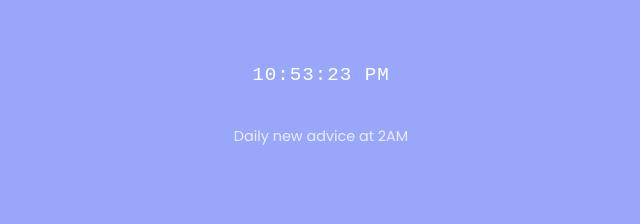
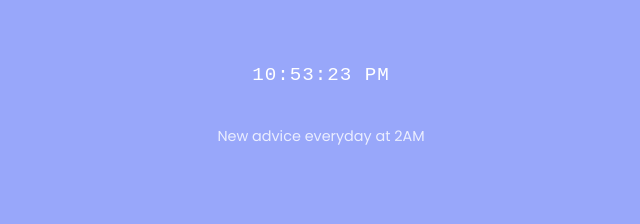
Before and after one commit to gauthamdesigns/dr-hoot-wisdom, a website: page index.html in a window 1280 px wide. Shown: the top 224 px of the page, 319-959 px from the left. Drawn offline with Linux system fonts and the light colour scheme; no server answers.

Commit message:
Update advice update time text

```diff
--- a/index.html
+++ b/index.html
@@ -13,7 +13,7 @@
     <div class="container">
         <main class="advice-container">
             <div class="time" id="currentTime">10:12:00 PM</div>
-            <div class="update-time">Daily new advice at 2AM</div>
+            <div class="update-time">New advice everyday at 2AM</div>
             <div class="owl-container">
                 <img src="images/Dr.Hoot Awake.png" alt="Wise Owl" class="owl-image" id="owlImage" onerror="this.onerror=null; this.src='images/Dr.hoot asleep.png';">
             </div>
```
